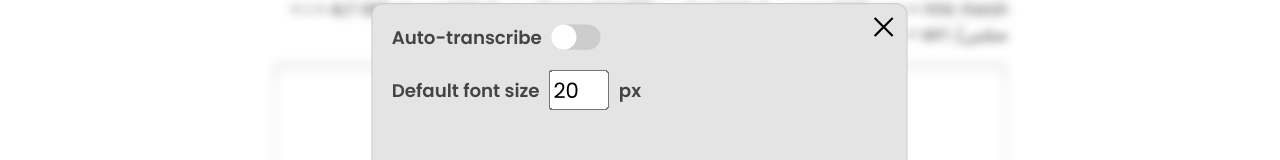
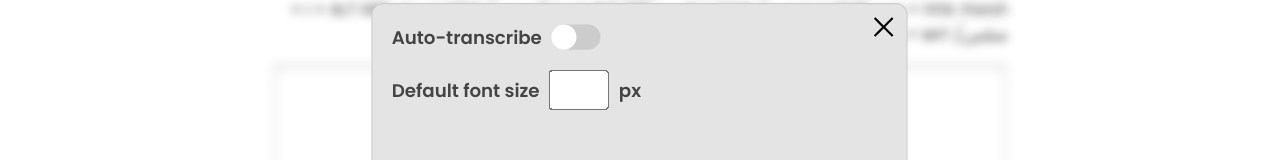
Before and after one commit to TomRossner/transcription-tool, a React (Create React App) app: page / in a window 1280 px wide. Both pictures are taken after a click on the element 929 px from the left and 60 px from the top of the page. Shown: the part 205-365 px from the top of the page. Built offline with nearby package versions, Linux system fonts and the light colour scheme.

Commit message:
Store settings in local storage

```diff
--- a/src/components/Output.js
+++ b/src/components/Output.js
@@ -85,14 +85,14 @@ const Output = () => {
     <>
     <div className='middle'>
       <div className='buttons-container'>
-        {!isAutoTranscribeChecked && (
+        {!isAutoTranscribeChecked ? (
           <Button
             action={() => setTranscribedValue(transcribe(inputValue))}
             text="Transcribe"
             icon={<TbSwitchHorizontal className="icon"/>}
             color="blue"
           />
-        )}
+        ) : null}
         <Button
           action={copyText}
           text={copied ? "Copied!" : "Copy"}
--- a/src/components/Settings.js
+++ b/src/components/Settings.js
@@ -1,7 +1,8 @@
-import React, { useContext } from 'react';
+import React, { useContext, useEffect } from 'react';
 import { TranscriptContext } from '../context/TranscriptContext';
 import ToggleSwitch from './ToggleSwitch';
 import {VscChromeClose} from "react-icons/vsc";
+import { LS_setAutoTranscribe, LS_setFontSize } from '../utils/LS';
 
 const Settings = () => {
     const {setDefaultFontSize, defaultFontSize, setSettingsTabOpen, isAutoTranscribeChecked, setIsAutoTranscribeChecked} = useContext(TranscriptContext);
@@ -17,6 +18,11 @@ const Settings = () => {
     const handleAutoTranscribeCheckChange = () => {
         setIsAutoTranscribeChecked(!isAutoTranscribeChecked);
     }
+
+    useEffect(() => {
+        LS_setAutoTranscribe(isAutoTranscribeChecked);
+        LS_setFontSize(defaultFontSize);
+    }, [isAutoTranscribeChecked, defaultFontSize])
 
   return (
     <div className='settings-container'>
--- a/src/context/TranscriptContext.js
+++ b/src/context/TranscriptContext.js
@@ -1,4 +1,5 @@
-import React, { createContext, useState } from 'react';
+import React, { createContext, useState, useEffect } from 'react';
+import { LS_getAutoTranscribe, LS_getFontSize } from '../utils/LS';
 
 export const TranscriptContext = createContext({
     inputValue: "",
@@ -15,7 +16,7 @@ export const TranscriptContext = createContext({
     setSettingsTabOpen: () => {},
     defaultFontSize: 20,
     setDefaultFontSize: () => {},
-    isAutoTranscribeChecked: false,
+    isAutoTranscribeChecked: true,
     setIsAutoTranscribeChecked: () => {}
 })
 
@@ -23,10 +24,10 @@ const TranscriptProvider = ({children}) => {
     const [inputValue, setInputValue] = useState("");
     const [outputValue, setOutputValue] = useState("");
     const [theme, setTheme] = useState("");
-    const [defaultFontSize, setDefaultFontSize] = useState(20);
+    const [defaultFontSize, setDefaultFontSize] = useState(LS_getFontSize());
     const [fontSize, setFontSize] = useState(defaultFontSize);
     const [settingsTabOpen, setSettingsTabOpen] = useState(false);
-    const [isAutoTranscribeChecked, setIsAutoTranscribeChecked] = useState(false);
+    const [isAutoTranscribeChecked, setIsAutoTranscribeChecked] = useState(LS_getAutoTranscribe());
 
     const resetInput = () => setInputValue("");
     const resetFontSize = () => setFontSize(20);
--- a/src/styles/main.styles.scss
+++ b/src/styles/main.styles.scss
@@ -26,7 +26,7 @@ body{
     user-select: none;
 
     &.dark{
-        background-color: rgb(12, 12, 14);
+        background-color: rgb(20, 20, 39);
     }
 
     .inside-container{
--- a/src/styles/settings.styles.scss
+++ b/src/styles/settings.styles.scss
@@ -5,7 +5,7 @@
     min-height: 100vh;
     /* From https://css.glass */
     background: rgba(255, 255, 255, 0.2);
-    border-radius: 16px;
+    // border-radius: 16px;
     box-shadow: 0 4px 30px rgba(0, 0, 0, 0.1);
     backdrop-filter: blur(5px);
     -webkit-backdrop-filter: blur(5px);
--- /dev/null
+++ b/src/utils/LS.js
@@ -0,0 +1,16 @@
+export const LS_getFontSize = () => {
+    return localStorage.getItem('font_size');
+}
+
+export const LS_setFontSize = (fontSize) => {
+    return localStorage.setItem('font_size', fontSize);
+}
+
+export const LS_getAutoTranscribe = () => {
+    const auto_transcribe = localStorage.getItem('auto_transcribe');
+    return auto_transcribe === "true" ? true : false;
+}
+
+export const LS_setAutoTranscribe = (bool) => {
+    return localStorage.setItem('auto_transcribe', bool);
+}
```
